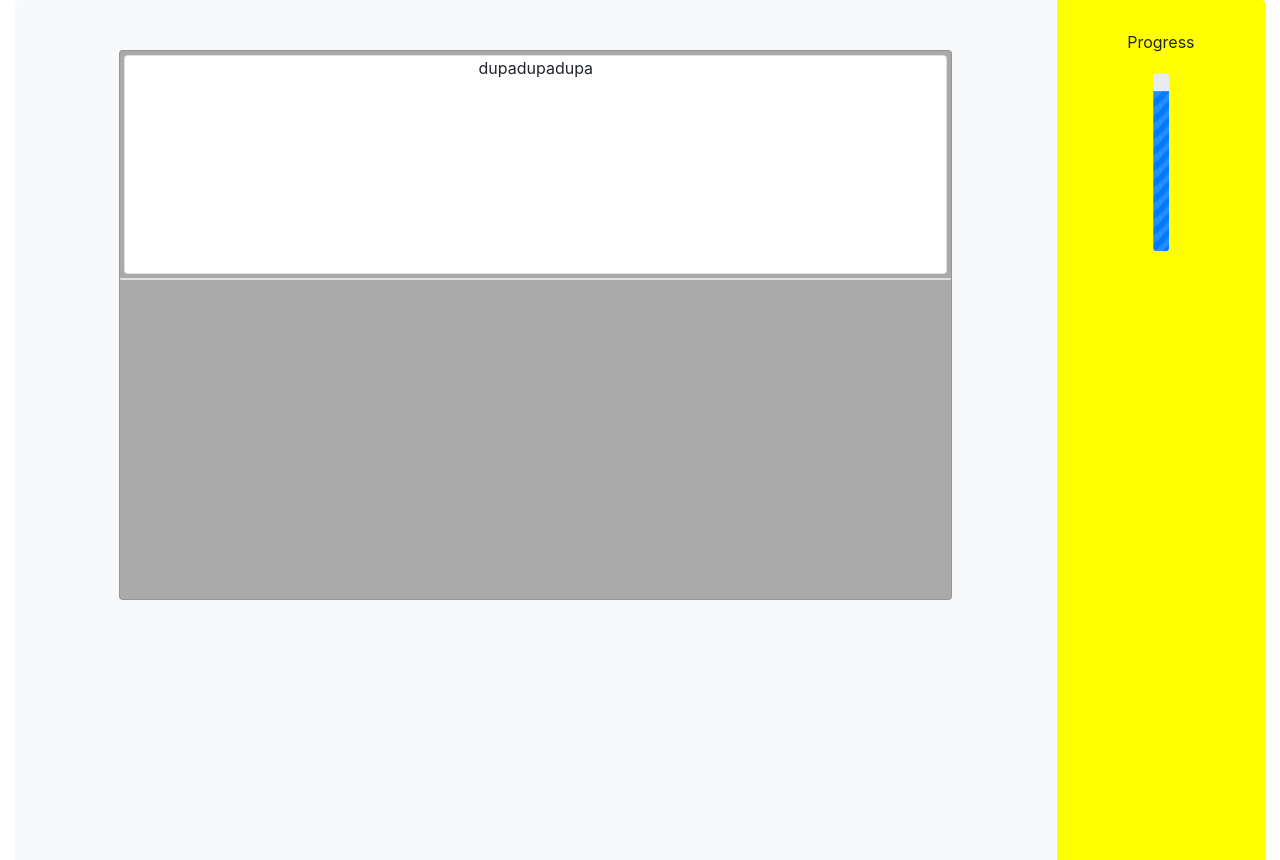
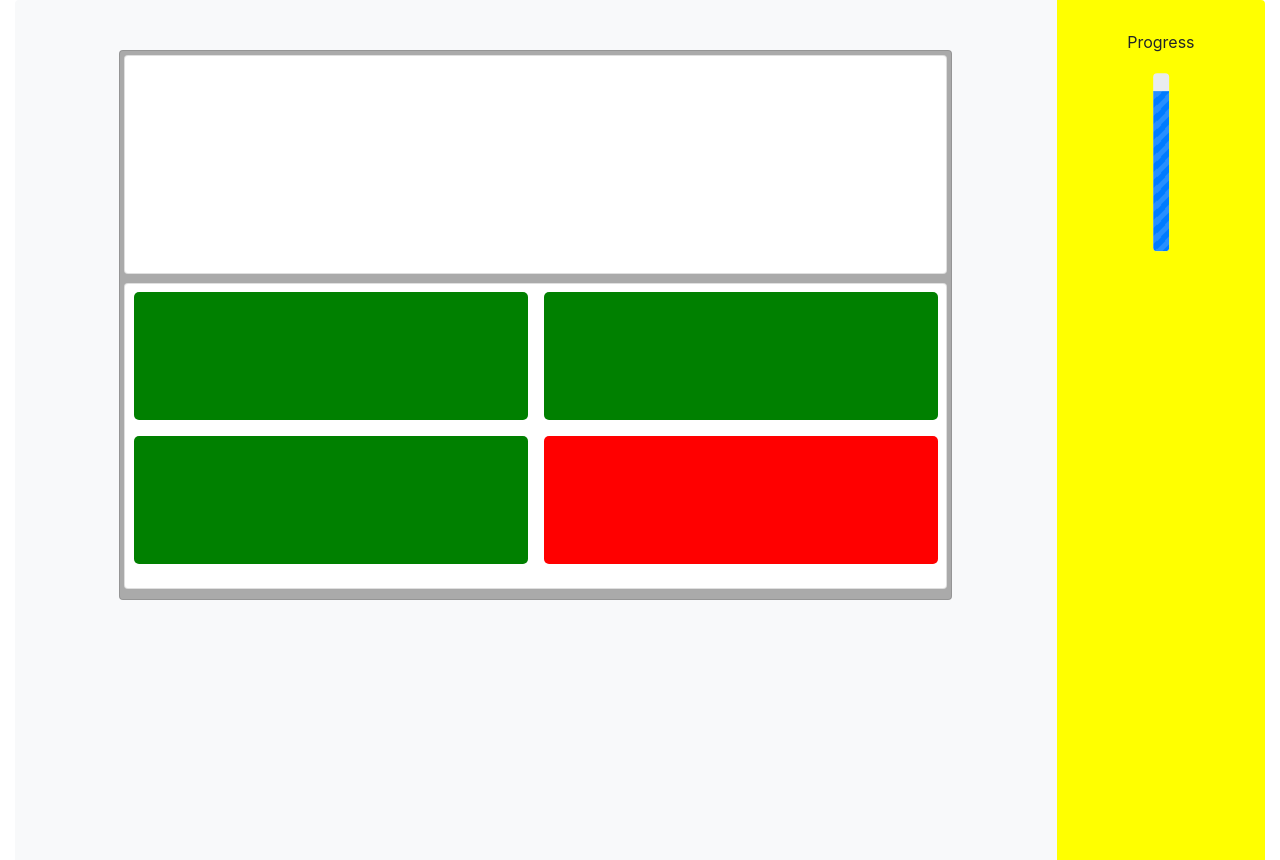
Before and after one commit to KrzysztofSzustkiewicz/Are-you-amazing-, a Flask app: page / in a window 1280 px wide. Shown: the part 56-916 px from the top of the page. Run offline with Flask 2, Linux system fonts and the light colour scheme; some libraries are stand-ins or nearby versions.

Commit message:
added fields for answers

```diff
--- a/static/style/style.css
+++ b/static/style/style.css
@@ -43,7 +43,29 @@ html, body {
         height: 40%;
         margin: 0.5%;
         text-align: center;
+        display: table;
+    }
+
+        #questionBody {
+            display: table-cell;
+            vertical-align: middle;
+        }
+
+    #answerContainer {
+        width: 99%;
+        height: 56%;
+        margin: 0.5%;
+        text-align: center;
+        display: table;
+    }
+
+    #answerContainer > div {
         position: relative;
+        float: left;
+        width: 48%;
+        height: 42%;
+        margin: 1%;
+        border-radius: 5px;
     }
 
 #gameBoard {
--- a/templates/index.html
+++ b/templates/index.html
@@ -26,9 +26,14 @@
         <div class="section float-left col-10 bg-light h-100 rounded-left" id="gameBoard">
             <div id="gameField" class="card rounded">
                 <div class="card rounded" id="questionCard">
-                    dupadupadupa
+                    <div id="questionBody"></div>
                 </div>
-                <div class="card rounded" id="answerContainer"></div>
+                <div class="card rounded" id="answerContainer">
+                    <div style="background: green"></div>
+                    <div style="background: green"></div>
+                    <div style="background: green"></div>
+                    <div style="background: red"></div>
+                </div>
             </div>
         </div>
         <div class="section float-right col-2 h-100 rounded-right" id="gameBar">
```
